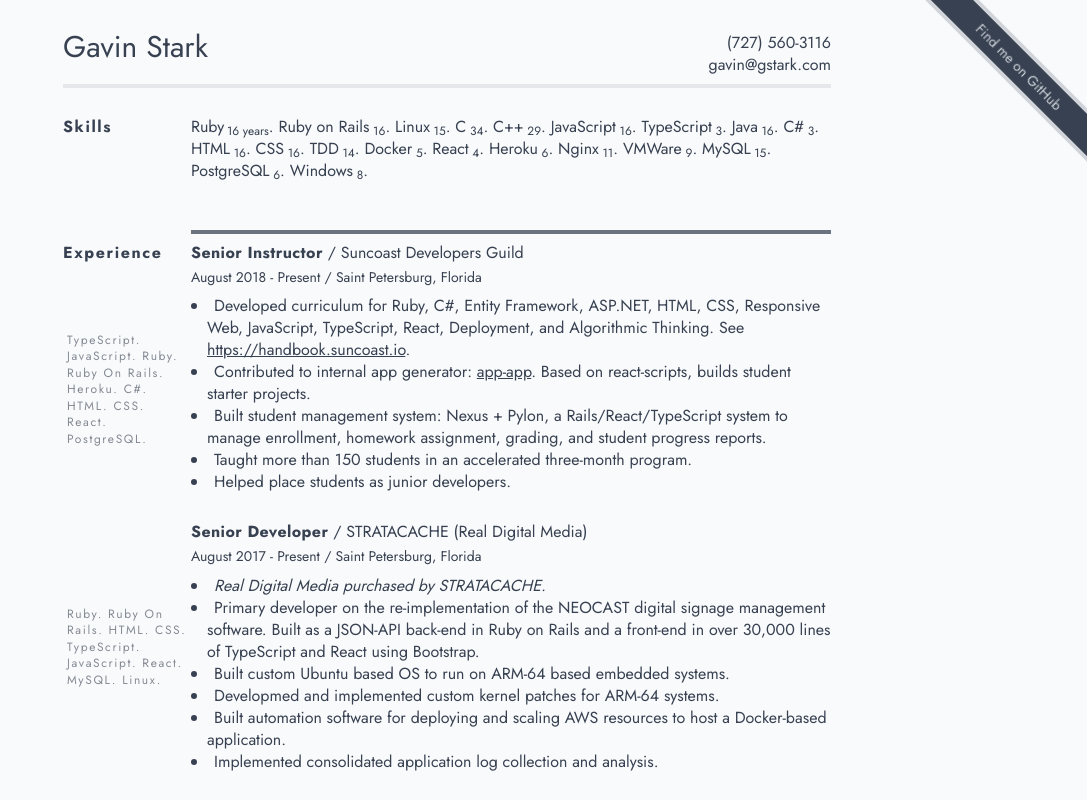
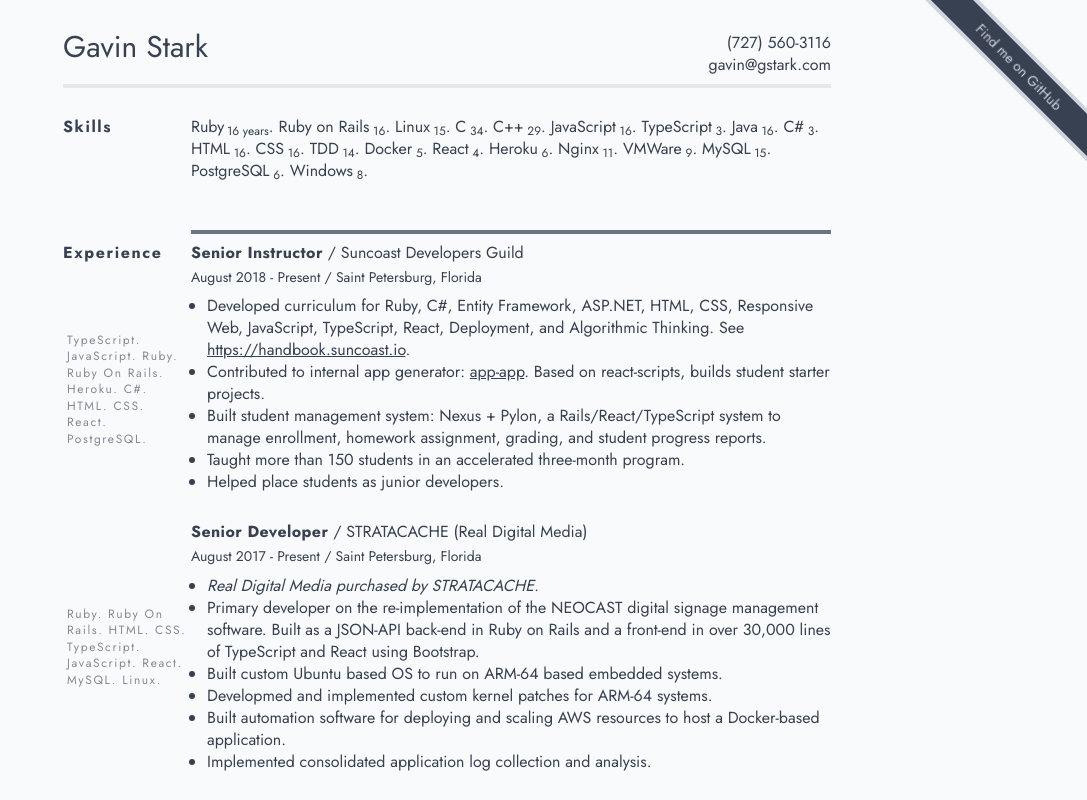
Before and after one commit to gstark/resume, a React (Vite) app: page / in a window 1280 px wide. Shown: the top 800 px of the page, without its empty margins (193-1280 px from the left). Built offline with nearby package versions, Linux system fonts and the light colour scheme.

Commit message:
Minor code formatting update

```diff
--- a/src/Experience.tsx
+++ b/src/Experience.tsx
@@ -31,8 +31,7 @@ export function Experience({
       <div
         className={cx('tracking-widest', sectionTitleClassNames, {
           [sectionTitleBorderClassNames]: showTitle,
-        })}
-      >
+        })}>
         {showTitle ? <span className="font-bold">Experience</span> : null}
         <div className="hidden print:hidden md:flex h-full items-center">
           <span className="text-xs opacity-60 mx-1">
@@ -43,8 +42,7 @@ export function Experience({
       <article
         className={cx(sectionBodyClassNames, {
           [sectionBodyBorderClassNames]: showTitle,
-        })}
-      >
+        })}>
         <p className="mb-1">
           <span className="font-bold tracking-wide">{jobTitle}</span> /{' '}
           <span>{companyName}</span>
@@ -55,16 +53,12 @@ export function Experience({
           </span>{' '}
           / <span>{location}</span>
         </p>
-        <ul
-          className="list-disc list-inside pl-4"
-          style={{ textIndent: '-1rem' }}
-        >
+        <ul className="list-disc ml-4">
           {descriptions.map((description, index) => (
             <li
               key={index}
               className="leading-snug"
-              dangerouslySetInnerHTML={{ __html: description }}
-            ></li>
+              dangerouslySetInnerHTML={{ __html: description }}></li>
           ))}
         </ul>
       </article>
```
